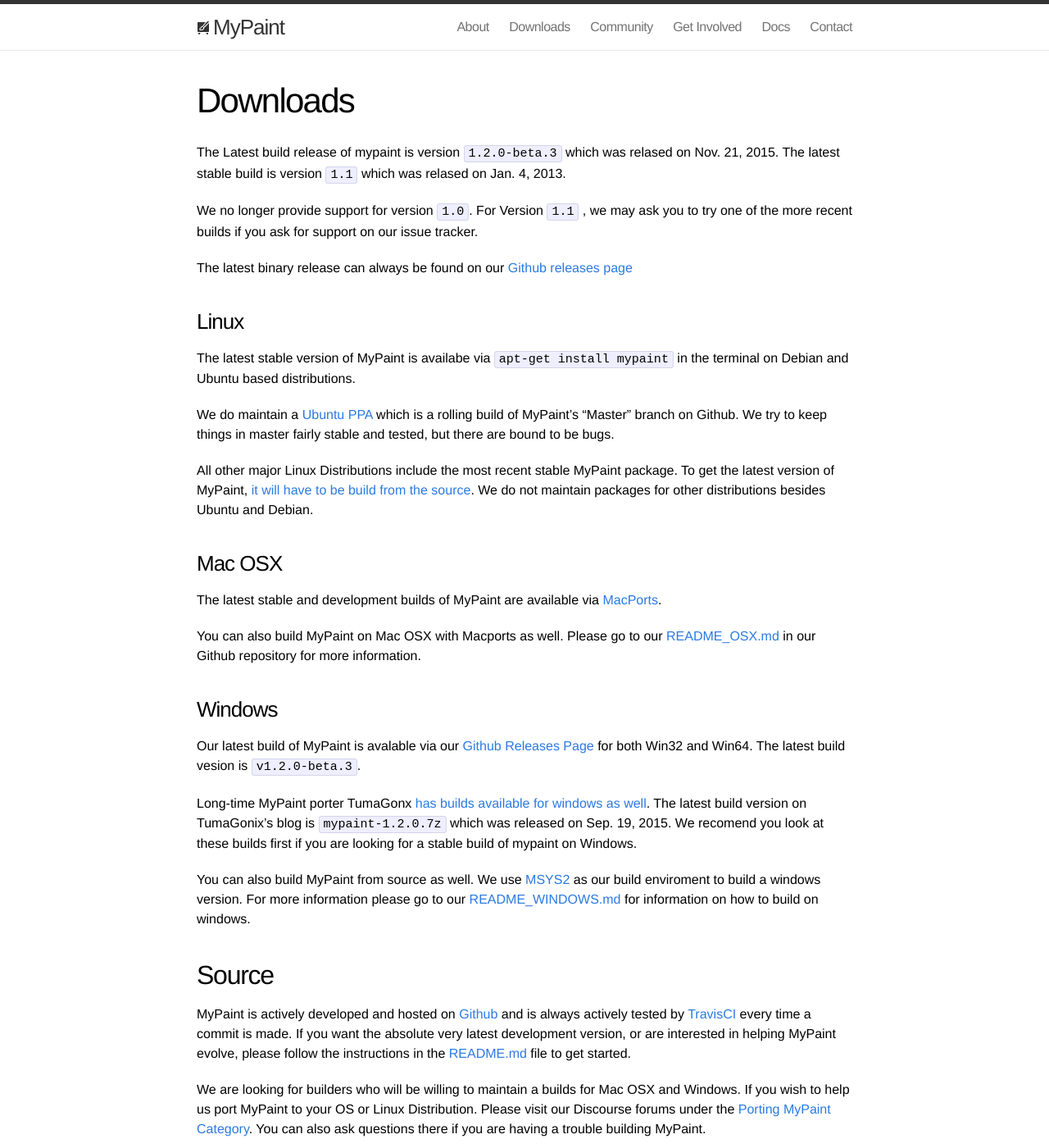
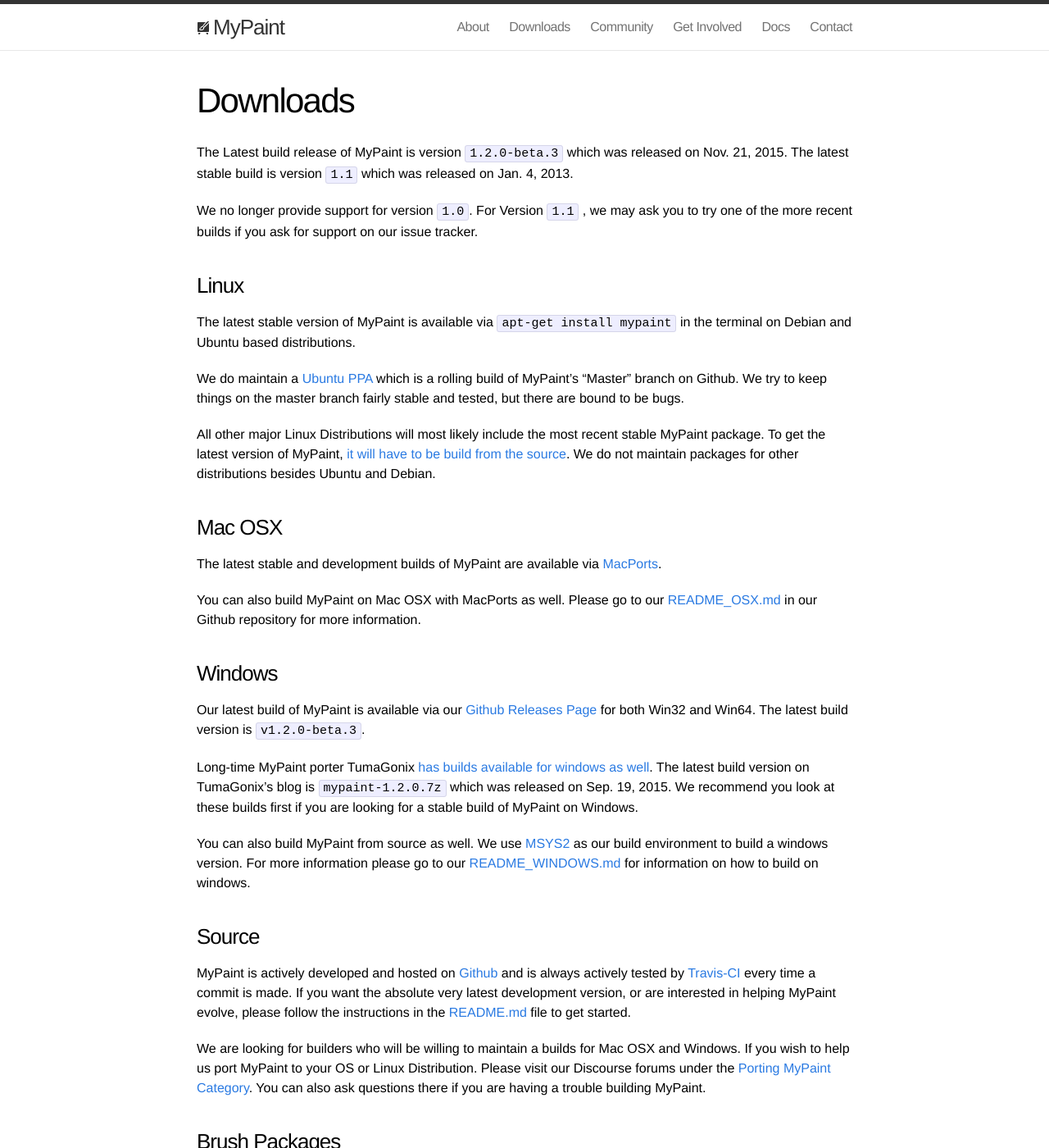
Before and after one commit to mypaint/website-2015, a Jekyll site: the page built from downloads.md, in a window 1280 px wide and 1400 px high. Shown: the whole window at 82% size. Built offline with Jekyll 4.4.1, drawn with Linux system fonts in a browser that asks for light colours; some of the changed text lies outside the part shown.

Commit message:
Revised Downloads Page
I revised the downloads page with grammar and spelling fixes. I
also added the Brushpacks section which should address issue #6.

```diff
--- a/downloads.md
+++ b/downloads.md
@@ -4,30 +4,26 @@
 permalink: /downloads/
 ---
 
-The Latest build release of mypaint is version `1.2.0-beta.3` which was
-relased on Nov. 21, 2015. The latest stable build is version `1.1`
-which was relased on Jan. 4, 2013.
+The Latest build release of MyPaint is version `1.2.0-beta.3` which was
+released on Nov. 21, 2015. The latest stable build is version `1.1`
+which was released on Jan. 4, 2013.
 
 We no longer provide support for version `1.0`. For Version `1.1` , we
 may ask you to try one of the more recent builds if you ask for support
 on our issue tracker.
 
-The latest binary release can always be found on our
-[Github releases page][gh.releases]
-
-
 ### Linux
 
-The latest stable version of MyPaint is availabe via
+The latest stable version of MyPaint is available via
 `apt-get install mypaint` in the terminal on Debian and Ubuntu based
 distributions.
 
 We do maintain a [Ubuntu PPA][linux.ppa] which is a rolling build of
-MyPaint's "Master" branch on Github. We try to keep things in master
-fairly stable and tested, but there are bound to be bugs.
+MyPaint's "Master" branch on Github. We try to keep things on the master
+branch fairly stable and tested, but there are bound to be bugs.
 
-All other major Linux Distributions include the most recent stable
-MyPaint package. To get the latest version of MyPaint,
+All other major Linux Distributions will most likely include the most
+recent stable MyPaint package. To get the latest version of MyPaint,
 [it will have to be build from the source][linux.build]. We do not
 maintain packages for other distributions besides Ubuntu and Debian.
 
@@ -36,32 +32,32 @@
 The latest stable and development builds of MyPaint are available via
 [MacPorts][mac.ports].
 
-You can also build MyPaint on Mac OSX with Macports as well. Please go
+You can also build MyPaint on Mac OSX with MacPorts as well. Please go
 to our [README_OSX.md][mac.build] in our Github repository for more
 information.
 
 ### Windows
 
-Our latest build of MyPaint is avalable via our
+Our latest build of MyPaint is available via our
 [Github Releases Page][gh.releases] for both Win32 and Win64. The
-latest build vesion is `v1.2.0-beta.3`.
+latest build version is `v1.2.0-beta.3`.
 
-Long-time MyPaint porter TumaGonx
+Long-time MyPaint porter TumaGonix
 [has builds available for windows as well][windows.tumagonx]. The
 latest build version on TumaGonix's blog is `mypaint-1.2.0.7z` which
-was released on Sep. 19, 2015. We recomend you look at these builds
-first if you are looking for a stable build of mypaint on Windows.
+was released on Sep. 19, 2015. We recommend you look at these builds
+first if you are looking for a stable build of MyPaint on Windows.
 
 You can also build MyPaint from source as well. We use
-[MSYS2][windows.msys2] as our build enviroment to build a windows
+[MSYS2][windows.msys2] as our build environment to build a windows
 version. For more information please go to our
 [README_WINDOWS.md][windows.build] for information on how to build on
 windows.
 
-##Source
+### Source
 
 MyPaint is actively developed and hosted on [Github][source.github]
-and is always actively tested by [TravisCI][source.travis] every time a
+and is always actively tested by [Travis-CI][source.travis] every time a
 commit is made. If you want the absolute very latest development
 version, or are interested in helping MyPaint evolve, please follow the
 instructions in the [README.md][source.build] file to get started.
@@ -71,6 +67,13 @@
 or Linux Distribution. Please visit our Discourse forums under the
 [Porting MyPaint Category][source.porting]. You can also ask questions
 there if you are having a trouble building MyPaint.
+
+### Brush Packages
+
+We host a list of brushpacks available download on
+[MyPaint's Brush Packages Wiki][brush.wiki]. You are welcome to post
+you own brushpacks on that Wiki provided your brushpacks abides by our
+[Licensing Policy][brush.policy].
 
 
 [gh.releases]: https://github.com/mypaint/mypaint/releases
@@ -89,3 +92,6 @@
 [source.travis]: https://travis-ci.org/mypaint
 [source.build]: https://github.com/mypaint/mypaint/blob/master/README.md
 [source.porting]: http://community.mypaint.org/c/development/porting
+
+[brush.wiki]: https://github.com/mypaint/mypaint/wiki/Brush-Packages
+[brush.policy]: https://github.com/mypaint/mypaint/wiki/Licensing-policy
```
